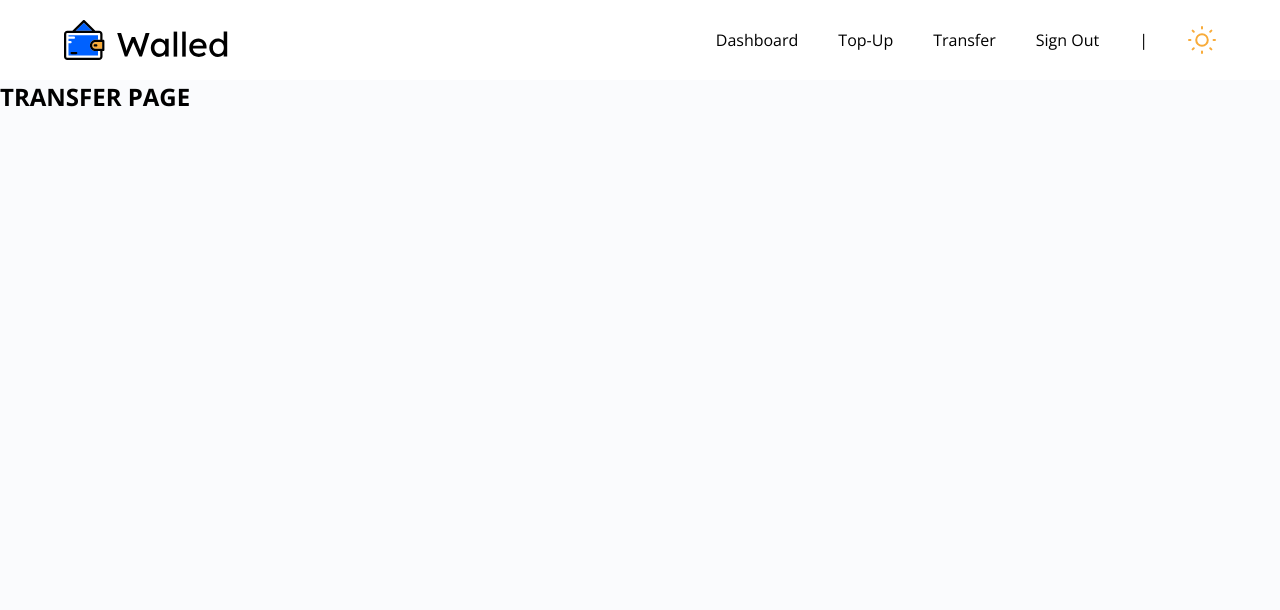
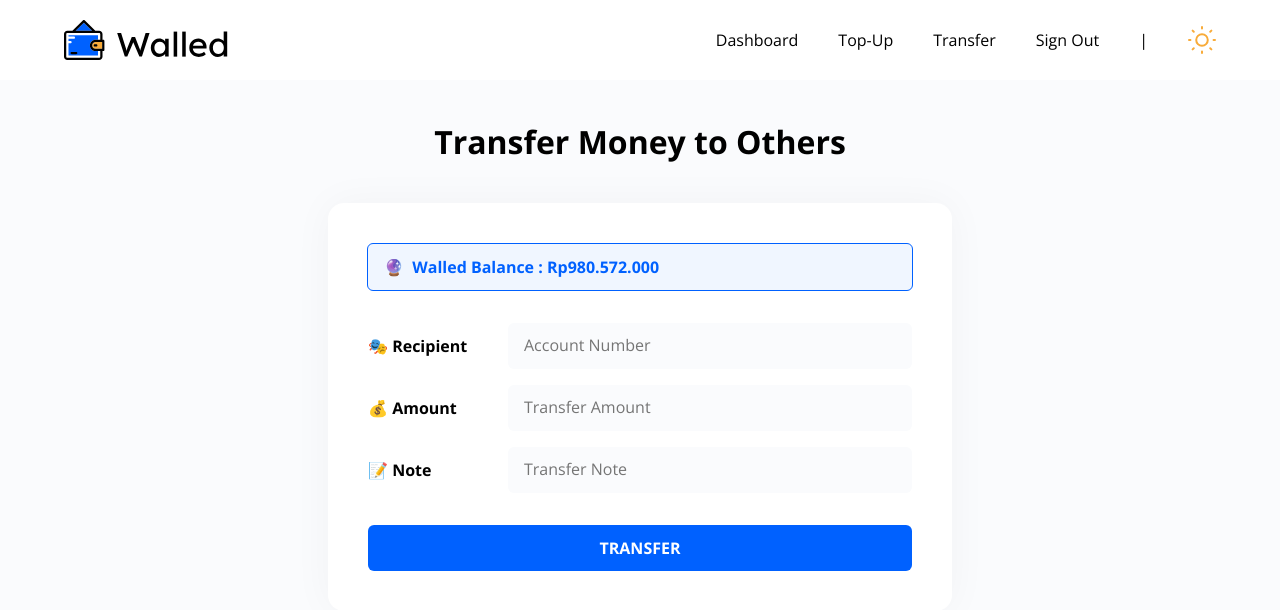
Before and after one commit to wejhe/bsi-walled, a React (Vite) app: page /transfer in a window 1280 px wide. Shown: the top 610 px of the page. Built offline with nearby package versions, Linux system fonts and the light colour scheme.

Commit message:
feat : add transfer page

```diff
--- a/src/assets/styles/main.css
+++ b/src/assets/styles/main.css
@@ -174,7 +174,6 @@ nav {
   border: none;
   border-radius: 6px;
   height: 32px;
-  width: 64%;
   padding: 6px 16px 8px 16px;
   font-size: 16px;
 }
@@ -203,7 +202,6 @@ nav {
   color: white;
   font-weight: bold;
   height: 46px;
-  width: calc(64% + 32px);
   font-size: 16px;
 }
 
@@ -229,3 +227,62 @@ nav {
   width: 100%;
   object-fit: cover;
 }
+
+.pageTitle {
+  margin: 40px 0px;
+  text-align: center;
+  font-size: 32px;
+}
+
+.transactionSection {
+  display: flex;
+  justify-content: center;
+}
+
+.transactionInputGroup {
+  display: flex;
+  flex-direction: column;
+  padding: 40px 56px;
+  gap: 32px;
+  width: 40%;
+  background-color: white;
+  border-radius: 16px;
+  color: black;
+  align-items: center;
+  justify-content: space-between;
+  box-shadow: 0 0px 40px rgb(0 0 0 / 0.04);
+}
+
+.inputGroupWithSpan {
+  display: flex;
+  width: calc(100% + 32px);
+  gap: 16px;
+}
+
+.inputSpan {
+  display: flex;
+  justify-content: flex-start;
+  align-items: center;
+  background-color: white;
+  border: none;
+  border-radius: 6px;
+  color: black;
+  font-weight: bold;
+  height: 46px;
+  font-size: 16px;
+}
+
+.balInfo {
+  display: flex;
+  justify-content: flex-start;
+  align-items: center;
+  background-color: #0062ff0f;
+  padding: 0px 16px;
+  width: 100%;
+  border: 1px solid #0061FF;
+  border-radius: 6px;
+  color: #0061FF;
+  font-weight: bold;
+  height: 46px;
+  font-size: 16px;
+}
--- a/src/components/InputField.jsx
+++ b/src/components/InputField.jsx
@@ -1,5 +1,5 @@
-const InputField = ({ type, placeholder }) => {
-  return <input className="inputField" type={type} placeholder={placeholder} />;
+const InputField = ({ type, placeholder, width }) => {
+  return <input style={{width:width}} className="inputField" type={type} placeholder={placeholder} />;
 };
 
 export default InputField;
--- /dev/null
+++ b/src/components/InputSpan.jsx
@@ -0,0 +1,9 @@
+const InputSpan = ({ text, width }) => {
+  return (
+    <div style={{ width:width }} className="inputSpan">
+      {text}
+    </div>
+  )
+};
+
+export default InputSpan;
--- a/src/components/LoginForm.jsx
+++ b/src/components/LoginForm.jsx
@@ -11,11 +11,11 @@ const LoginForm = () => {
       <div className="forms">
         <img className="authLogo" src={logo} />
         <div className="tighterGroup">
-          <InputField type="text" placeholder="Email" />
-          <InputField type="password" placeholder="Password" />
+          <InputField type="text" placeholder="Email" width="64%" />
+          <InputField type="password" placeholder="Password" width="64%" />
         </div>
         <div className="tighterGroup">
-          <PrimaryButton text="LOGIN" onClick={() => navigate('/dashboard')} />
+          <PrimaryButton text="LOGIN" onClick={() => navigate('/dashboard')} width="calc(64% + 32px)" />
           <p>Don't have any account?<a href="/register"> Register Now</a></p>
         </div>
       </div>
--- a/src/components/PrimaryButton.jsx
+++ b/src/components/PrimaryButton.jsx
@@ -1,5 +1,5 @@
-const PrimaryButton = ({ text, onClick }) => {
-  return <button onClick={onClick} className="primaryButton">{text}</button>;
+const PrimaryButton = ({ text, onClick, width }) => {
+  return <button style={{width:width}} onClick={onClick} className="primaryButton">{text}</button>;
 };
 
 export default PrimaryButton;
--- a/src/components/RegisterForm.jsx
+++ b/src/components/RegisterForm.jsx
@@ -11,13 +11,13 @@ const RegisterForm = () => {
       <div className="forms">
         <img className="authLogo" src={logo} />
         <div className="tighterGroup">
-          <InputField type="text" placeholder="Full Name" />
-          <InputField type="text" placeholder="Email" />
-          <InputField type="password" placeholder="Password" />
-          <InputField type="text" placeholder="Phone Number" />
+          <InputField type="text" placeholder="Full Name" width="64%" />
+          <InputField type="text" placeholder="Email" width="64%" />
+          <InputField type="password" placeholder="Password" width="64%" />
+          <InputField type="text" placeholder="Phone Number" width="64%" />
         </div>
         <div className="tighterGroup">
-          <PrimaryButton text="REGISTER" onClick={() => navigate('/dashboard')} />
+          <PrimaryButton text="REGISTER" onClick={() => navigate('/dashboard')} width="calc(64% + 32px)" />
           <p>Already have an account?<a href="/"> Login Now</a></p>
         </div>
       </div>
--- a/src/pages/TransferPage.jsx
+++ b/src/pages/TransferPage.jsx
@@ -1,5 +1,8 @@
 import { Helmet } from "react-helmet";
 import BodyLayout from "../layouts/BodyLayout";
+import InputField from "../components/InputField";
+import PrimaryButton from "../components/PrimaryButton";
+import InputSpan from "../components/InputSpan";
 
 const TransferPage = () => {
   return (
@@ -8,7 +11,45 @@ const TransferPage = () => {
         <title>BSI Walled &ndash; Transfer</title>
       </Helmet>
       <BodyLayout>
-        <h1>TRANSFER PAGE</h1>
+        <h1 className="pageTitle">Transfer Money to Others</h1>
+        <div className="transactionSection">
+          <div className="transactionInputGroup">
+            <div className="balInfo">
+              &#128302;&nbsp;&nbsp;Walled Balance : Rp980.572.000
+            </div>
+            <div className="tighterGroup">
+              <div className="inputGroupWithSpan">
+                <InputSpan text="&#127917; Recipient" width="25%" />
+                <InputField
+                  type="text"
+                  placeholder="Account Number"
+                  width="75%"
+                />
+              </div>
+              <div className="inputGroupWithSpan">
+                <InputSpan text="&#128176; Amount" width="25%" />
+                <InputField
+                  type="text"
+                  placeholder="Transfer Amount"
+                  width="75%"
+                />
+              </div>
+              <div className="inputGroupWithSpan">
+                <InputSpan text="&#128221; Note" width="25%" />
+                <InputField
+                  type="text"
+                  placeholder="Transfer Note"
+                  width="75%"
+                />
+              </div>
+            </div>
+            <PrimaryButton
+              text="TRANSFER"
+              onClick={() => navigate("/dashboard")}
+              width="calc(100% + 32px)"
+            />
+          </div>
+        </div>
       </BodyLayout>
     </>
   );
```
